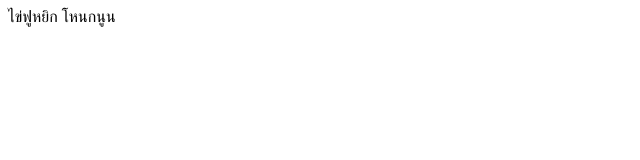
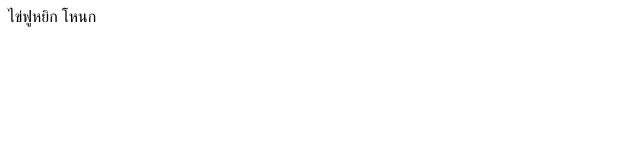
Before and after one commit to gitjoker/running, a plain HTML site: page index.html in a window 1280 px wide. Shown: the full height of the page, 0-640 px from the left. Drawn offline with Linux system fonts and the light colour scheme.

Commit message:
change text

```diff
--- a/index.html
+++ b/index.html
@@ -6,7 +6,7 @@
 </head>
 
 <body>
-ไข่ฟูหยิก โหนกนูน
+ไข่ฟูหยิก โหนก
 </body>
 
 </html>
```
